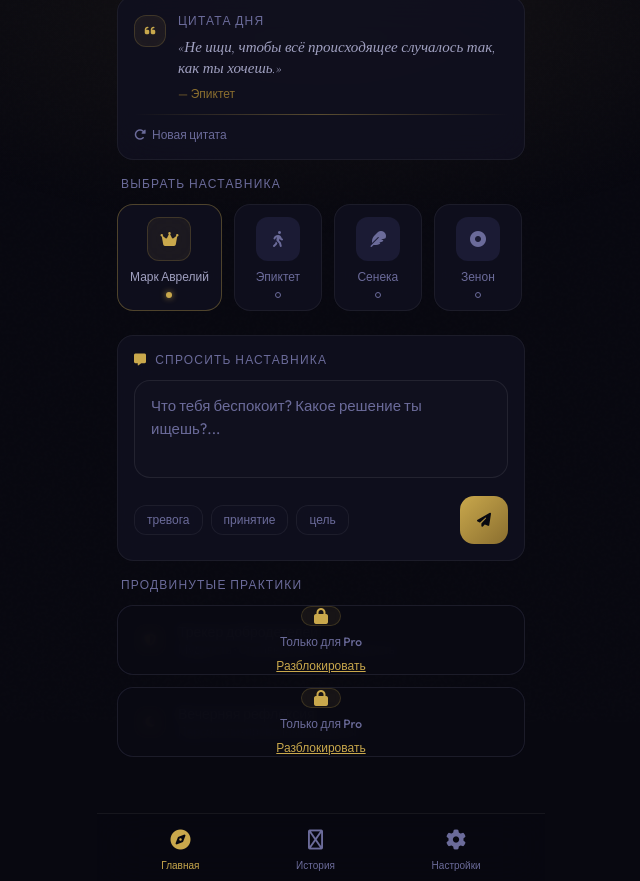
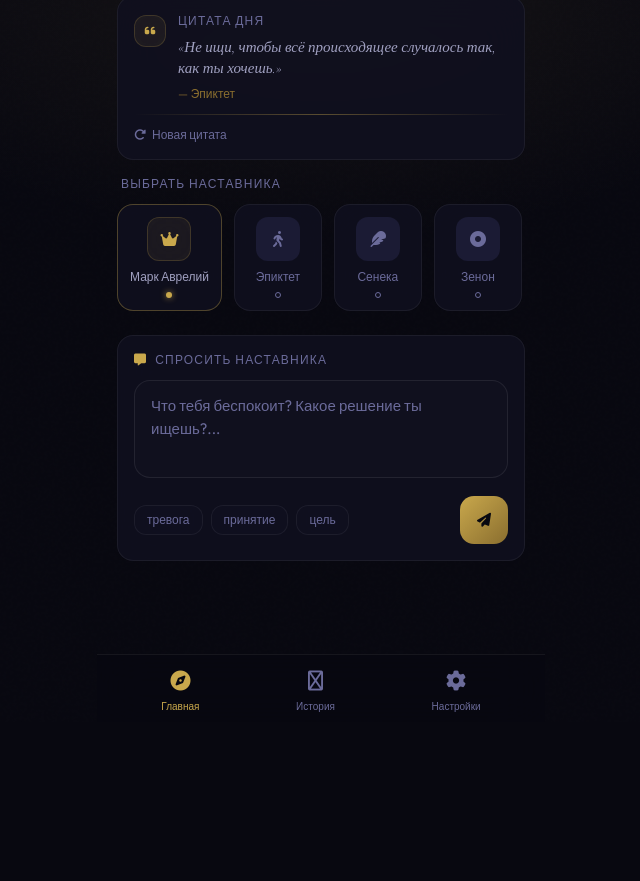
Before and after one commit to Headymanner/stoic-mentor-Huawei, a plain HTML site: page index.html in a window 1280 px wide. Shown: the part 78-959 px from the top of the page, without its empty margins (319-959 px from the left). After the commit the page ends 800 px from the top, so only its background shows below. Drawn offline with nearby package versions, Linux system fonts and the light colour scheme.

Commit message:
Update index.html

```diff
--- a/index.html
+++ b/index.html
@@ -239,7 +239,7 @@
     </div>
 
     <!-- Locked -->
-    <div class="space-y-3">
+    <div hidden class="space-y-3">
       <p class="text-xs text-muted uppercase tracking-widest px-1 font-medium" data-i18n="advanced">Продвинутые практики</p>
       <div class="glass rounded-2xl p-4 relative overflow-hidden">
         <div class="lock-overlay rounded-2xl">
```
